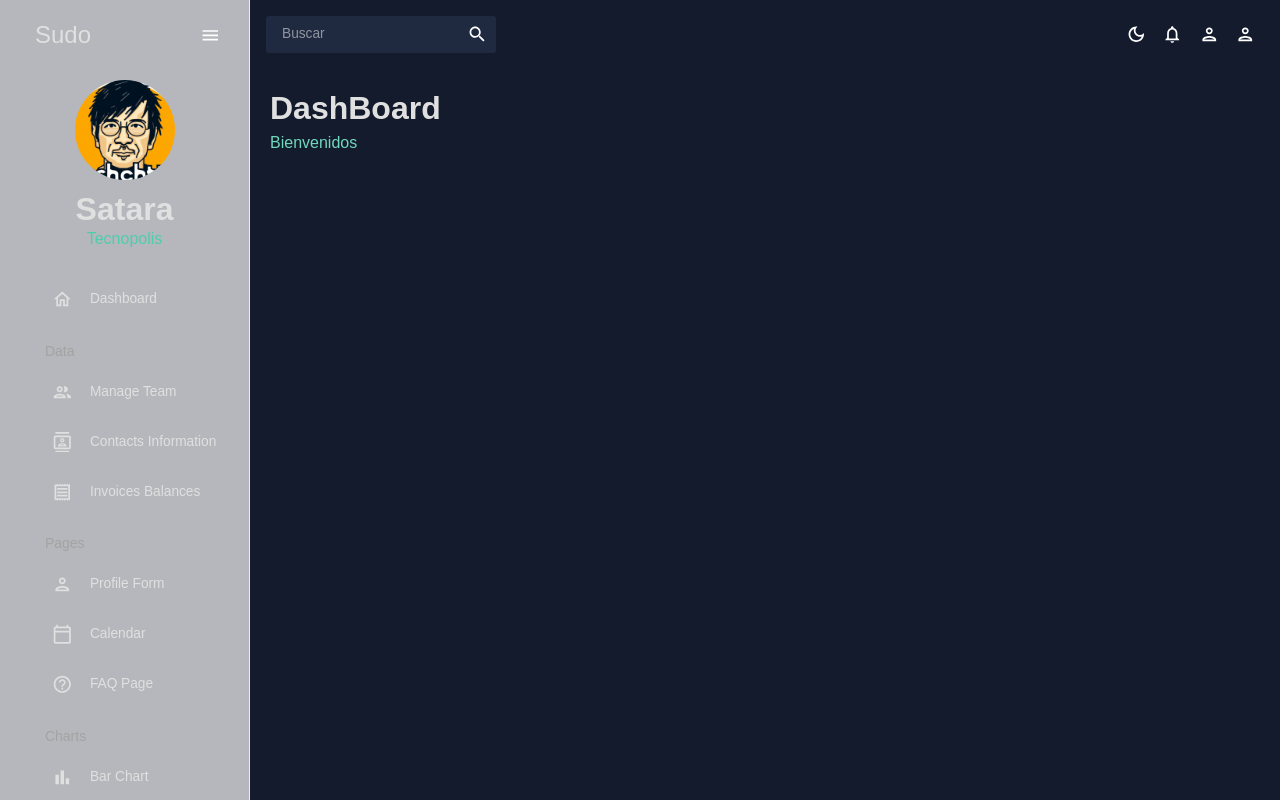
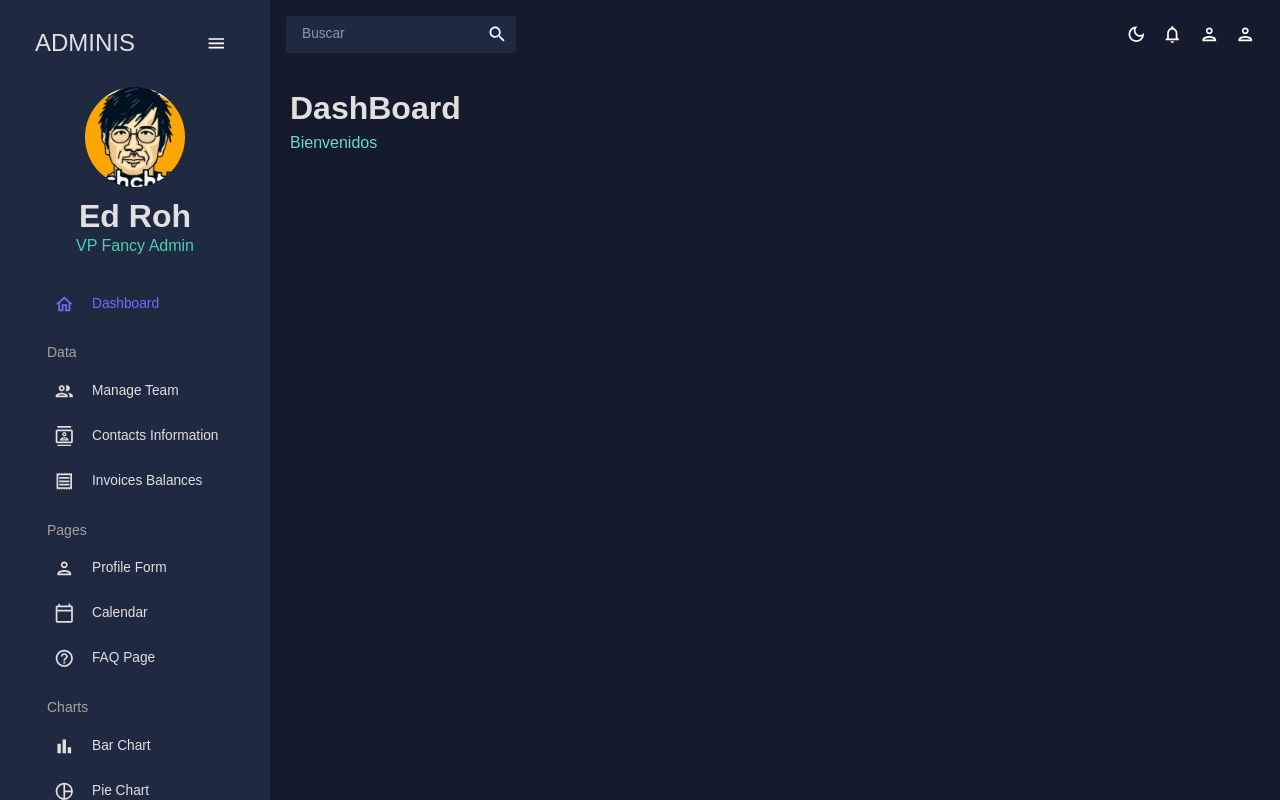
Before and after one commit to satara2358/react-admin, a React (Create React App) app: page / in a window 1280 px wide. Shown: the top 800 px of the page. Built offline with nearby package versions, Linux system fonts and the light colour scheme.

Commit message:
UpdateSidebarError

```diff
--- a/package.json
+++ b/package.json
@@ -23,7 +23,7 @@
     "formik": "^2.4.3",
     "react": "^18.2.0",
     "react-dom": "^18.2.0",
-    "react-pro-sidebar": "^1.1.0-alpha.1",
+    "react-pro-sidebar": "^0.7.1",
     "react-router-dom": "^6.14.2",
     "react-scripts": "5.0.1",
     "web-vitals": "^2.1.4",
--- a/src/App.js
+++ b/src/App.js
@@ -1,6 +1,7 @@
 import { useState } from "react";
 import { Routes, Route } from "react-router-dom";
 import Topbar from "./scenes/global/Topbar";
+import Sidebar from "./scenes/global/Sidebar";
 import Dashboard from "./scenes/dashboard";
 import Team from "./scenes/team";
 import Invoices from "./scenes/invoices";
@@ -13,7 +14,6 @@ import Contacts from "./scenes/contacts";
 // import Geography from "./scenes/geography";
 import { CssBaseline, ThemeProvider } from "@mui/material";
 import { ColorModeContext, useMode } from "./theme";
-import Sidebar from "./scenes/global/Sidebar";
 // import Calendar from "./scenes/calendar/calendar";
 
 function App() {
@@ -25,12 +25,12 @@ function App() {
       <ThemeProvider theme={theme}>
         <CssBaseline />
         <div className="app">
-          <Sidebar />
+          <Sidebar isSidebar={isSidebar} />
           <main className="content">
-            <Topbar/>
+            <Topbar setIsSidebar={setIsSidebar} />
             <Routes>
-              <Route path='/' element={<Dashboard />} />
-              <Route path='/team' element={<Team />} />
+              <Route path="/" element={<Dashboard />} />
+              <Route path="/team" element={<Team />} />
               <Route path="/contacts" element={<Contacts />} />
               <Route path="/invoices" element={<Invoices />} />
               {/* <Route path="/form" element={<Form />} />
@@ -39,7 +39,7 @@ function App() {
               <Route path="/line" element={<Line />} />
               <Route path="/faq" element={<FAQ />} />
               <Route path="/calendar" element={<Calendar />} />
-              <Route path="/geography" element={<Geography />} />  */}
+              <Route path="/geography" element={<Geography />} /> */}
             </Routes>
           </main>
         </div>
--- a/src/scenes/global/Sidebar.jsx
+++ b/src/scenes/global/Sidebar.jsx
@@ -1,9 +1,9 @@
 import { useState } from "react";
-import { Sidebar, Menu, MenuItem, SubMenu } from 'react-pro-sidebar';
+import { ProSidebar, Menu, MenuItem } from "react-pro-sidebar";
 import { Box, IconButton, Typography, useTheme } from "@mui/material";
 import { Link } from "react-router-dom";
+import "react-pro-sidebar/dist/css/styles.css";
 import { tokens } from "../../theme";
-import MenuOutlinedIcon from "@mui/icons-material/MenuOutlined";
 import HomeOutlinedIcon from "@mui/icons-material/HomeOutlined";
 import PeopleOutlinedIcon from "@mui/icons-material/PeopleOutlined";
 import ContactsOutlinedIcon from "@mui/icons-material/ContactsOutlined";
@@ -14,6 +14,7 @@ import HelpOutlineOutlinedIcon from "@mui/icons-material/HelpOutlineOutlined";
 import BarChartOutlinedIcon from "@mui/icons-material/BarChartOutlined";
 import PieChartOutlineOutlinedIcon from "@mui/icons-material/PieChartOutlineOutlined";
 import TimelineOutlinedIcon from "@mui/icons-material/TimelineOutlined";
+import MenuOutlinedIcon from "@mui/icons-material/MenuOutlined";
 import MapOutlinedIcon from "@mui/icons-material/MapOutlined";
 
 const Item = ({ title, to, icon, selected, setSelected }) => {
@@ -35,7 +36,7 @@ const Item = ({ title, to, icon, selected, setSelected }) => {
   );
 };
 
-const PSidebar = () => {
+const Sidebar = () => {
   const theme = useTheme();
   const colors = tokens(theme.palette.mode);
   const [isCollapsed, setIsCollapsed] = useState(false);
@@ -61,13 +62,7 @@ const PSidebar = () => {
         },
       }}
     >
-      <Sidebar
-        collapsed={isCollapsed}
-        menuItemStyles={{
-          backgroundColor: '#13395e',
-          color: '#b6c8d9'
-          }}
-      >
+      <ProSidebar collapsed={isCollapsed}>
         <Menu iconShape="square">
           {/* LOGO AND MENU ICON */}
           <MenuItem
@@ -86,7 +81,7 @@ const PSidebar = () => {
                 ml="15px"
               >
                 <Typography variant="h3" color={colors.grey[100]}>
-                  Sudo
+                  ADMINIS
                 </Typography>
                 <IconButton onClick={() => setIsCollapsed(!isCollapsed)}>
                   <MenuOutlinedIcon />
@@ -113,21 +108,19 @@ const PSidebar = () => {
                   fontWeight="bold"
                   sx={{ m: "10px 0 0 0" }}
                 >
-                  Satara
+                  Ed Roh
                 </Typography>
-                <Typography
-                  variant="h5"
-                  color={colors.greenAccent[500]}
-                >
-                  Tecnopolis
+                <Typography variant="h5" color={colors.greenAccent[500]}>
+                  VP Fancy Admin
                 </Typography>
               </Box>
             </Box>
           )}
+
           <Box paddingLeft={isCollapsed ? undefined : "10%"}>
             <Item
               title="Dashboard"
-              to='/'
+              to="/"
               icon={<HomeOutlinedIcon />}
               selected={selected}
               setSelected={setSelected}
@@ -142,7 +135,7 @@ const PSidebar = () => {
             </Typography>
             <Item
               title="Manage Team"
-              to='/team'
+              to="/team"
               icon={<PeopleOutlinedIcon />}
               selected={selected}
               setSelected={setSelected}
@@ -229,9 +222,9 @@ const PSidebar = () => {
           </Box>
 
         </Menu>
-      </Sidebar>
+      </ProSidebar>
     </Box>
   );
 };
 
-export default PSidebar
+export default Sidebar;
```
Also changed, not shown: src/index.js (+6 -6 lines), 1 other file (tests, documents, lock files or other folders).
